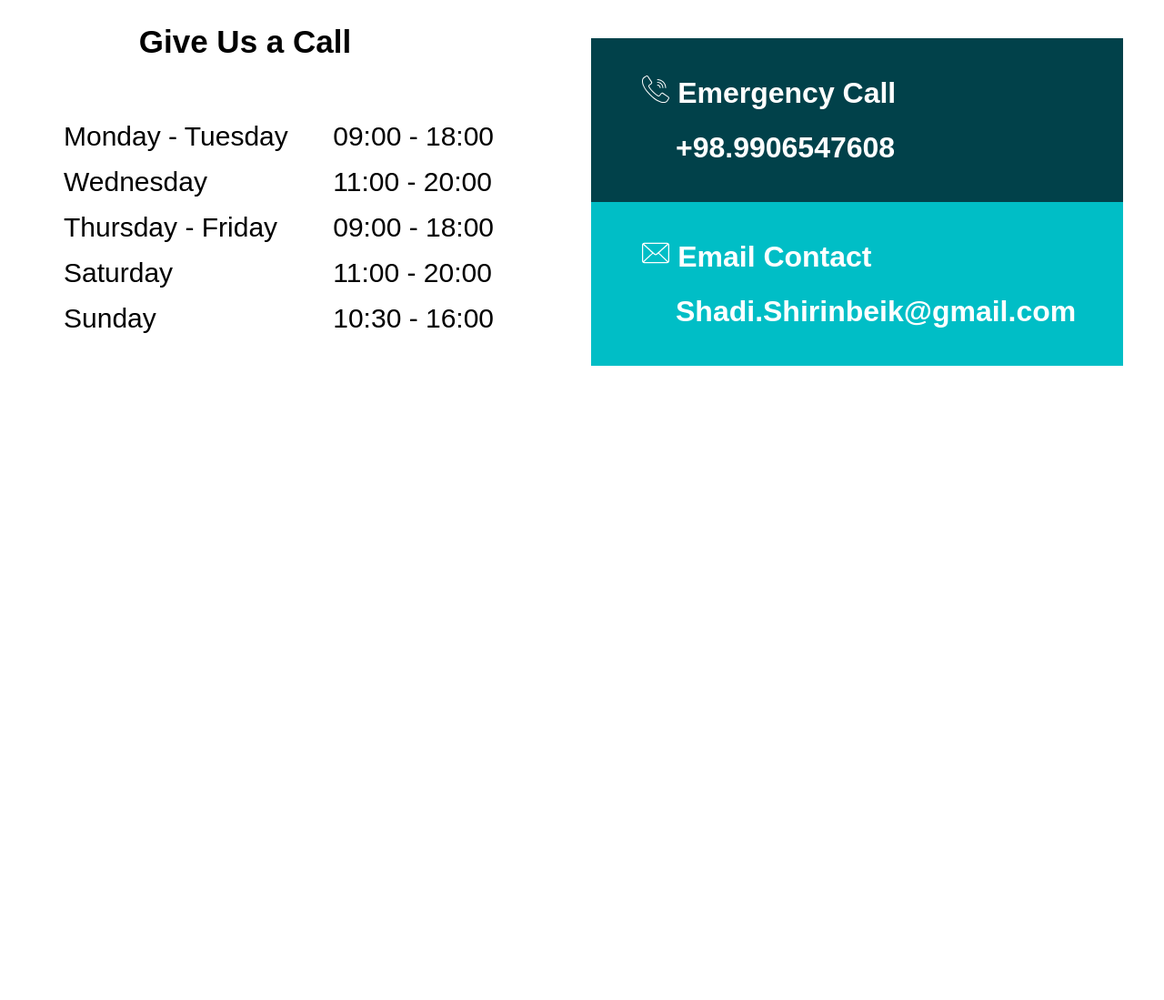
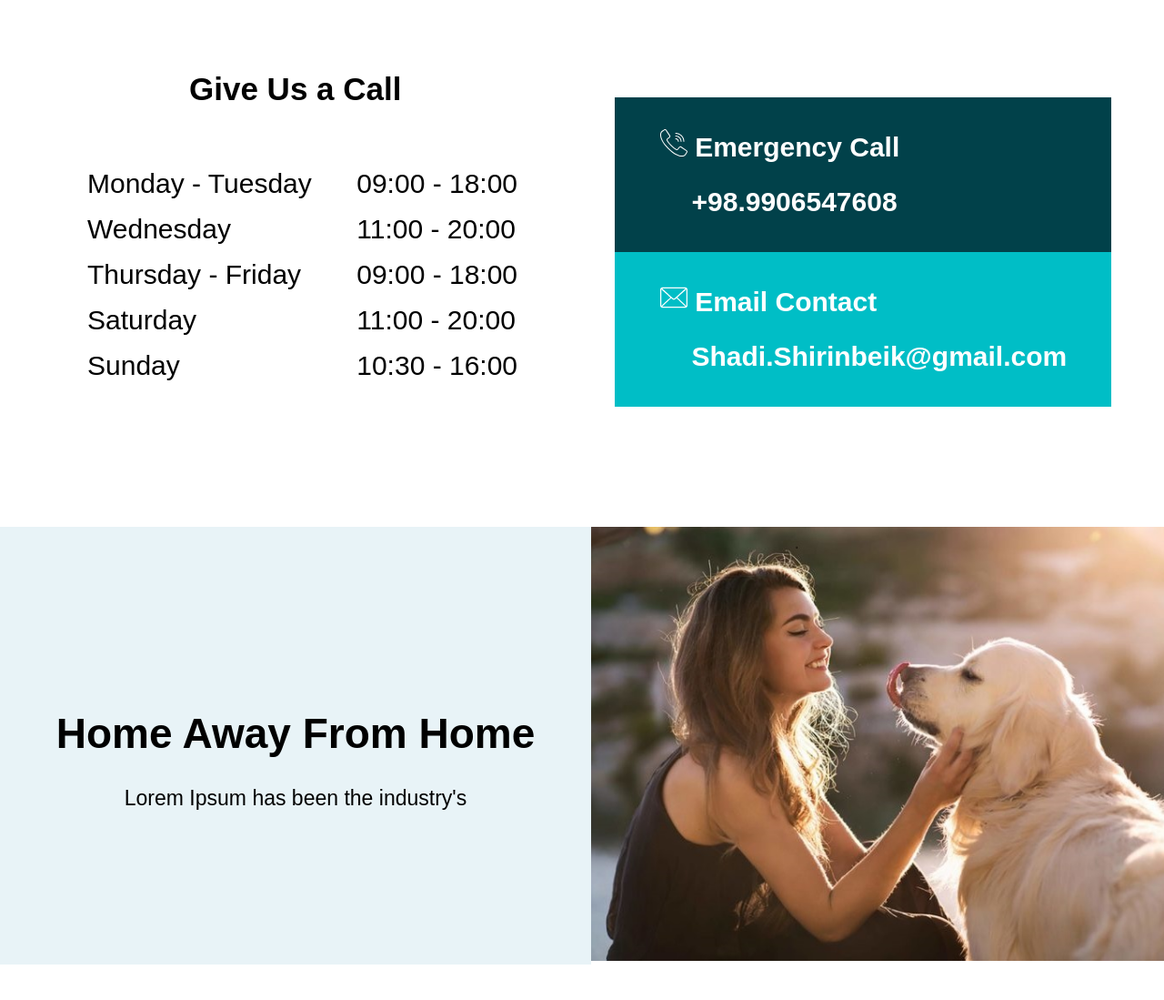
Before and after one commit to ShadiShirinbeik/Central-Veterinary-Hospital, a plain HTML site: page index.html in a window 1280 px wide. Shown: the part 1898-2997 px from the top of the page at 91% size. Before the commit the page ends 2362 px from the top, so only its background shows below. Drawn offline with Linux system fonts and the light colour scheme.

Commit message:
complete about-us box

```diff
--- a/index.html
+++ b/index.html
@@ -8,7 +8,7 @@
 <body>
     <div class="parent">
         <div class="header">
-            <img alt="dog picture" class="logo" src="images/logo.png" width="150">
+            <img alt="dog picture" class="logo" src="images/logo.png">
             <div class="nav bold">
                 <ul>
                     <li><a href="">HOME</a></li>
@@ -95,6 +95,17 @@
                 </div>
             </div>
         </div>
+        <div class="about-us">
+            <div class="about-us-left-box">
+                <div class="about-us-text">
+                    <h1>Home Away From Home</h1>
+                    <span>Lorem Ipsum has been the industry's</span>
+                </div>
+            </div>
+            <div class="about-us-right-box">
+                <img src="images/dog-love.jpg" class="about-us-image" alt="dog-love">
+            </div>
+        </div>
         <br><br><br>
     </div>
 </body>
--- a/style.css
+++ b/style.css
@@ -48,6 +48,7 @@ div.nav li.appointment {
     margin-top: 12px;
     margin-left: 10px;
     margin-bottom: 10px;
+    width: 150px;
 }
 div img.dog-pic {
     width: 100%;
@@ -142,7 +143,8 @@ div a.gallery-box-title:hover {
 }
 .information-box-left {
     width: 45%;
-    margin-top: 5%;
+    margin-left: 1%;
+    margin-top: 9%;
 }
 .days-of-the-week {
     display: inline-block;
@@ -156,26 +158,26 @@ div a.gallery-box-title:hover {
     font-size: 30px;
 }
 .give-us-a-call {
-    padding-left: 15%;
+    padding-left: 20%;
     font-size: 35px;
 }
 .information-box-right {
-    width: 45%;
-    margin-top: 8%;
+    width: 42%;
+    margin-top: 13%;
 }
 .emergency-call {
     background-color: rgb(1,65,74);
     color: white;
-    padding: 30px;
+    padding: 25px;
     line-height: 60px;
-    font-size: 32px;
+    font-size: 30px;
 }
 .email-contact {
     background-color: rgb(0,190,198);
     color: white;
-    padding: 30px;
+    padding: 25px;
     line-height: 60px;
-    font-size: 32px;
+    font-size: 30px;
 }
 .phone-logo, .mail-logo {
     margin-left: 5%;
@@ -183,3 +185,24 @@ div a.gallery-box-title:hover {
 .phone-number, .email {
     padding-left: 12%;
 }
+.about-us {
+    display: flex;
+    margin-top: 9%;
+}
+.about-us-left-box {
+    width: 50%;
+    display: flex;
+    background-color: rgb(232, 243, 247);
+}
+.about-us-right-box {
+    width: 50%;
+}
+.about-us-image {
+    width: 650px;
+}
+.about-us-text {
+    text-align: center;
+    align-self: center;
+    width: 100%;
+    font-size: 23px;
+}
```
Also changed, not shown: images/dog-love.jpg (added).
